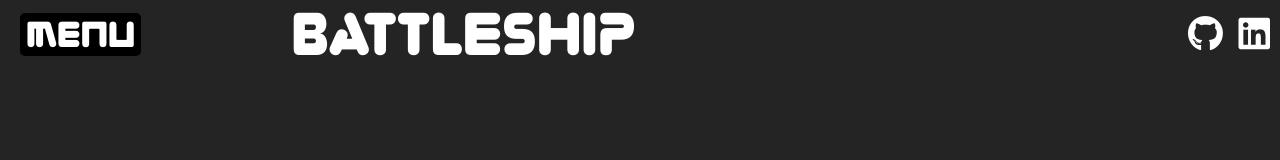
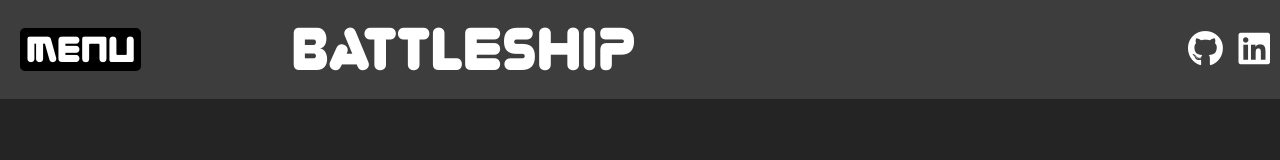
Before and after one commit to taejin5314/battle-ship, a website: page public/index.html in a window 1280 px wide. Drawn offline with nearby package versions, Linux system fonts and the light colour scheme.

Commit message:
nav bar color

```diff
--- a/public/styles/nav.css
+++ b/public/styles/nav.css
@@ -4,6 +4,8 @@ nav {
   align-items: center;
   position: fixed;
   width: 100%;
+  background-color: #3d3d3d;
+  padding: 15px 0;
 }
 
 nav .nav-left button {
```
